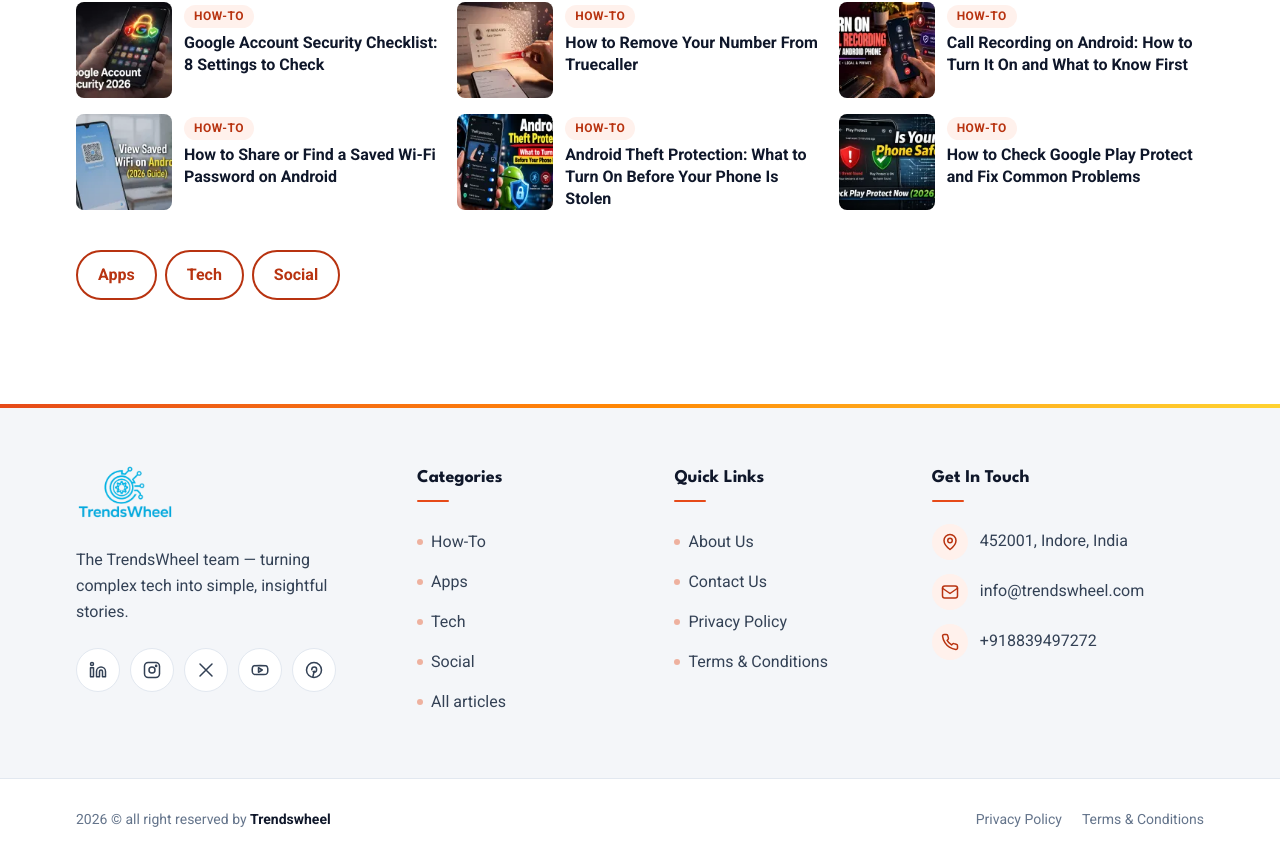
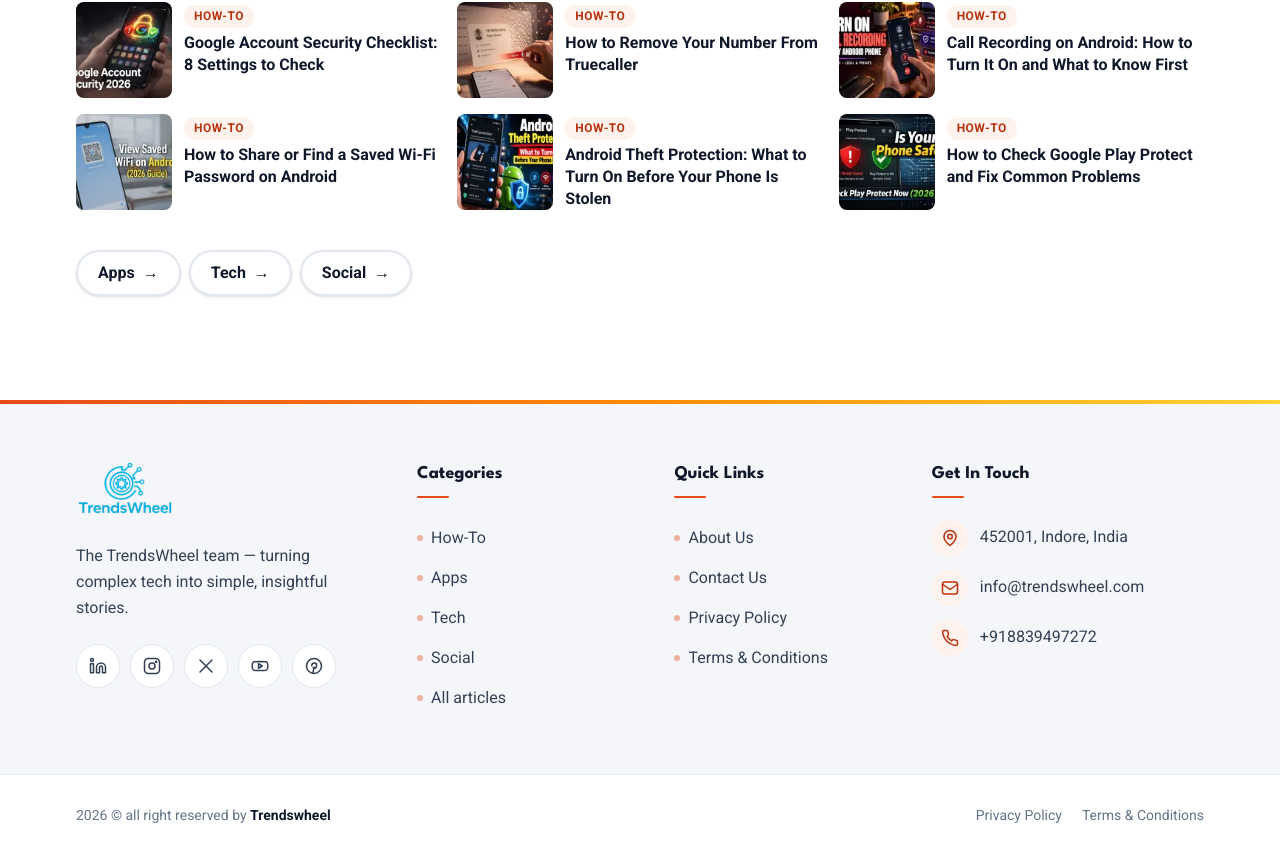
Before and after one commit to iamadityayogi07/trendswheel, a Next.js app: page /how-to in a window 1280 px wide. Shown: the part 4336-5195 px from the top of the page. Built offline with nearby package versions, Linux system fonts and the light colour scheme.

Commit message:
Hover effect on other-category links
Co-Authored-By: Claude Sonnet 5.5 <noreply@anthropic.com>

```diff
--- a/app/[category]/page.tsx
+++ b/app/[category]/page.tsx
@@ -120,8 +120,9 @@ export default async function CategoryPage({ params }: { params: Promise<Params>
         {getCategories()
           .filter((x) => x.slug !== c.slug)
           .map((x) => (
-            <Link key={x.slug} href={categoryUrl(x.slug)} className="btn btn-outline">
+            <Link key={x.slug} href={categoryUrl(x.slug)} className="group inline-flex min-h-11 items-center gap-2 rounded-full border-2 border-line bg-white px-5 py-2 font-bold text-ink no-underline shadow-sm transition duration-200 hover:-translate-y-0.5 hover:border-brand hover:bg-brand hover:text-white hover:shadow-md">
               {x.name}
+              <span aria-hidden="true" className="transition group-hover:translate-x-1">→</span>
             </Link>
           ))}
       </nav>
```
